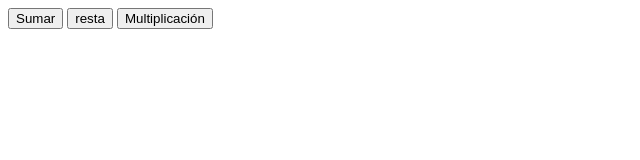
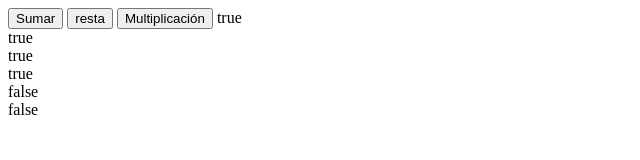
Before and after one commit to MIGUELCC2/html2.github.io, a plain HTML site: page INDEX5.html in a window 1280 px wide. Shown: the whole page, without its empty margins (0-640 px from the left). Drawn offline with Linux system fonts and the light colour scheme.

Commit message:
Update INDEX5.html

```diff
--- a/INDEX5.html
+++ b/INDEX5.html
@@ -31,6 +31,15 @@
              var resultado=valor1 * valor2
              document.getElementById("resultado").innerHTML="El resultado de la multiplicación es:"+resultado
          }
+
+    document.write((20==20)+"<br>")
+    document.write((20===20)+"<br>")
+    document.write((20>10)+"<br>")
+    document.write((2<10)+"<br>")
+    document.write((20!="20")+"<br>")
+    document.write((20!="20")+"<br>")
+
+
      </script>
 
 
```
